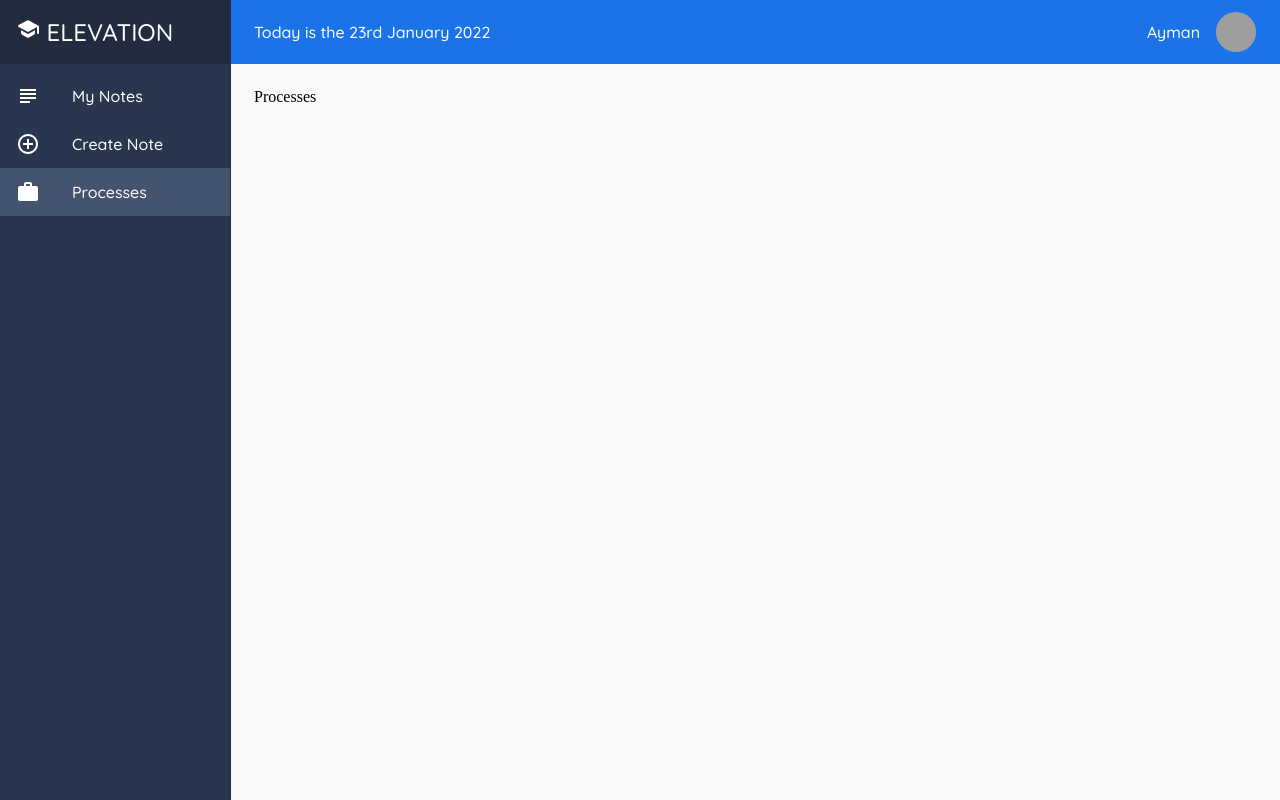
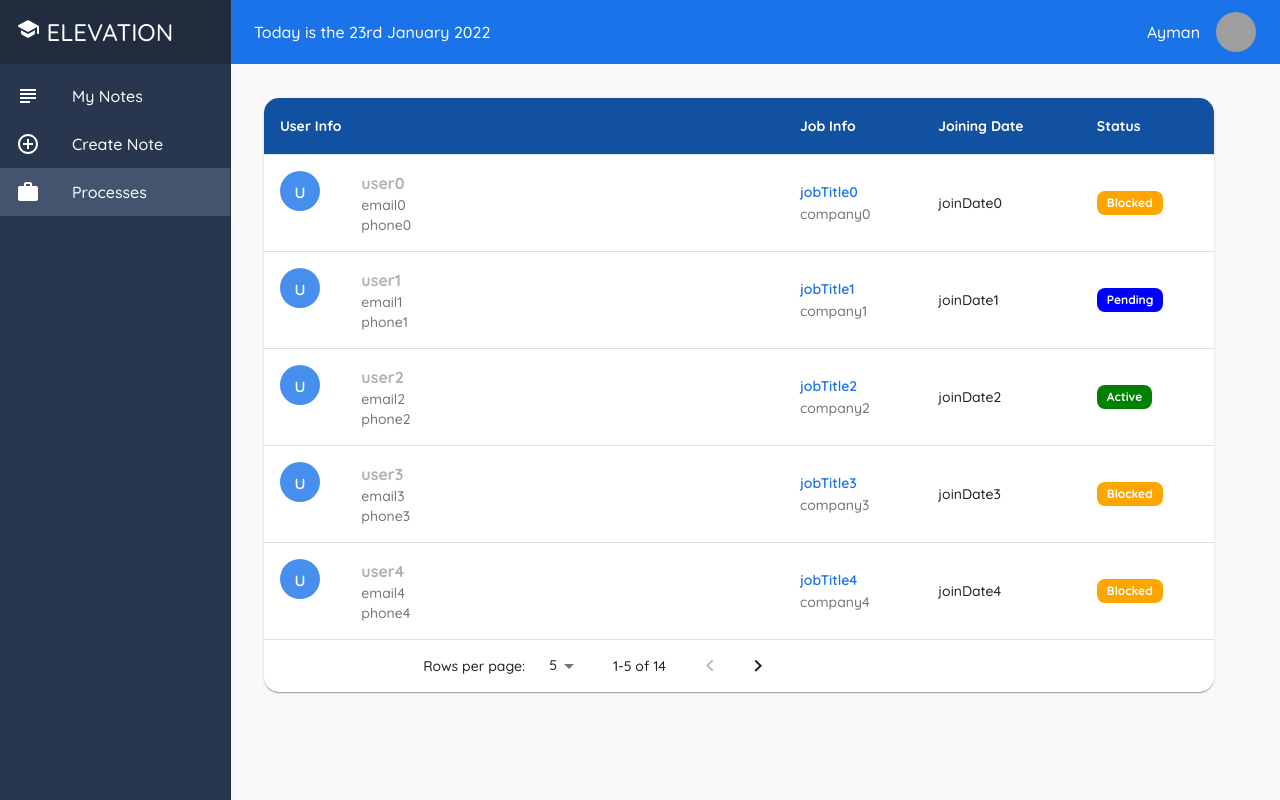
Before and after one commit to majdjb7/elevation-job-manager, a React (Create React App) app: page /Processes in a window 1280 px wide. Built offline with nearby package versions, Linux system fonts and the light colour scheme; grey boxes are pictures that could not be loaded.

Commit message:
creat table to show process  with mock data

```diff
--- a/src/components/Processes.js
+++ b/src/components/Processes.js
@@ -1,5 +1,155 @@
 import React from "react";
+import { makeStyles } from "@material-ui/core/styles";
+import {
+  Table,
+  TableBody,
+  TableCell,
+  TableContainer,
+  TableHead,
+  TableRow,
+  Paper,
+  Avatar,
+  Grid,
+  Typography,
+  TablePagination,
+  TableFooter,
+} from "@material-ui/core";
 
-export default function Processes() {
-  return <div>Processes</div>;
+const useStyles = makeStyles((theme) => ({
+  table: {
+    minWidth: 650,
+  },
+  tableContainer: {
+    borderRadius: 15,
+    margin: "10px 10px",
+    maxWidth: 950,
+  },
+  tableHeaderCell: {
+    fontWeight: "bold",
+    backgroundColor: theme.palette.primary.dark,
+    color: theme.palette.getContrastText(theme.palette.primary.dark),
+  },
+  avatar: {
+    backgroundColor: theme.palette.primary.light,
+    color: theme.palette.getContrastText(theme.palette.primary.light),
+  },
+  name: {
+    fontWeight: "bold",
+    color: theme.palette.secondary.dark,
+  },
+  status: {
+    fontWeight: "bold",
+    fontSize: "0.75rem",
+    color: "white",
+    backgroundColor: "grey",
+    borderRadius: 8,
+    padding: "3px 10px",
+    display: "inline-block",
+  },
+}));
+
+let USERS = [],
+  STATUSES = ["Active", "Pending", "Blocked"];
+for (let i = 0; i < 14; i++) {
+  USERS[i] = {
+    name: "user" + i,
+    email: "email" + i,
+    phone: "phone" + i,
+    jobTitle: "jobTitle" + i,
+    company: "company" + i,
+    joinDate: "joinDate" + i,
+    status: STATUSES[Math.floor(Math.random() * STATUSES.length)],
+  };
 }
+
+function Processes() {
+  const classes = useStyles();
+  const [page, setPage] = React.useState(0);
+  const [rowsPerPage, setRowsPerPage] = React.useState(5);
+
+  const handleChangePage = (event, newPage) => {
+    setPage(newPage);
+  };
+
+  const handleChangeRowsPerPage = (event) => {
+    setRowsPerPage(+event.target.value);
+    setPage(0);
+  };
+
+  return (
+    <TableContainer component={Paper} className={classes.tableContainer}>
+      <Table className={classes.table} aria-label="simple table">
+        <TableHead>
+          <TableRow>
+            <TableCell className={classes.tableHeaderCell}>User Info</TableCell>
+            <TableCell className={classes.tableHeaderCell}>Job Info</TableCell>
+            <TableCell className={classes.tableHeaderCell}>
+              Joining Date
+            </TableCell>
+            <TableCell className={classes.tableHeaderCell}>Status</TableCell>
+          </TableRow>
+        </TableHead>
+        <TableBody>
+          {USERS.slice(
+            page * rowsPerPage,
+            page * rowsPerPage + rowsPerPage
+          ).map((row) => (
+            <TableRow key={row.name}>
+              <TableCell>
+                <Grid container>
+                  <Grid item lg={2}>
+                    <Avatar alt={row.name} src="." className={classes.avatar} />
+                  </Grid>
+                  <Grid item lg={10}>
+                    <Typography className={classes.name}>{row.name}</Typography>
+                    <Typography color="textSecondary" variant="body2">
+                      {row.email}
+                    </Typography>
+                    <Typography color="textSecondary" variant="body2">
+                      {row.phone}
+                    </Typography>
+                  </Grid>
+                </Grid>
+              </TableCell>
+              <TableCell>
+                <Typography color="primary" variant="subtitle2">
+                  {row.jobTitle}
+                </Typography>
+                <Typography color="textSecondary" variant="body2">
+                  {row.company}
+                </Typography>
+              </TableCell>
+              <TableCell>{row.joinDate}</TableCell>
+              <TableCell>
+                <Typography
+                  className={classes.status}
+                  style={{
+                    backgroundColor:
+                      (row.status === "Active" && "green") ||
+                      (row.status === "Pending" && "blue") ||
+                      (row.status === "Blocked" && "orange"),
+                  }}
+                >
+                  {row.status}
+                </Typography>
+              </TableCell>
+            </TableRow>
+          ))}
+        </TableBody>
+        <TableFooter>
+          <TablePagination
+            rowsPerPageOptions={[5, 10, 15]}
+            component="div"
+            count={USERS.length}
+            rowsPerPage={rowsPerPage}
+            page={page}
+            onChangePage={handleChangePage}
+            onChangeRowsPerPage={handleChangeRowsPerPage}
+          />
+        </TableFooter>
+      </Table>
+    </TableContainer>
+  );
+}
+
+export default Processes;
```
Also changed, not shown: 1 other file (tests, documents, lock files or other folders).
